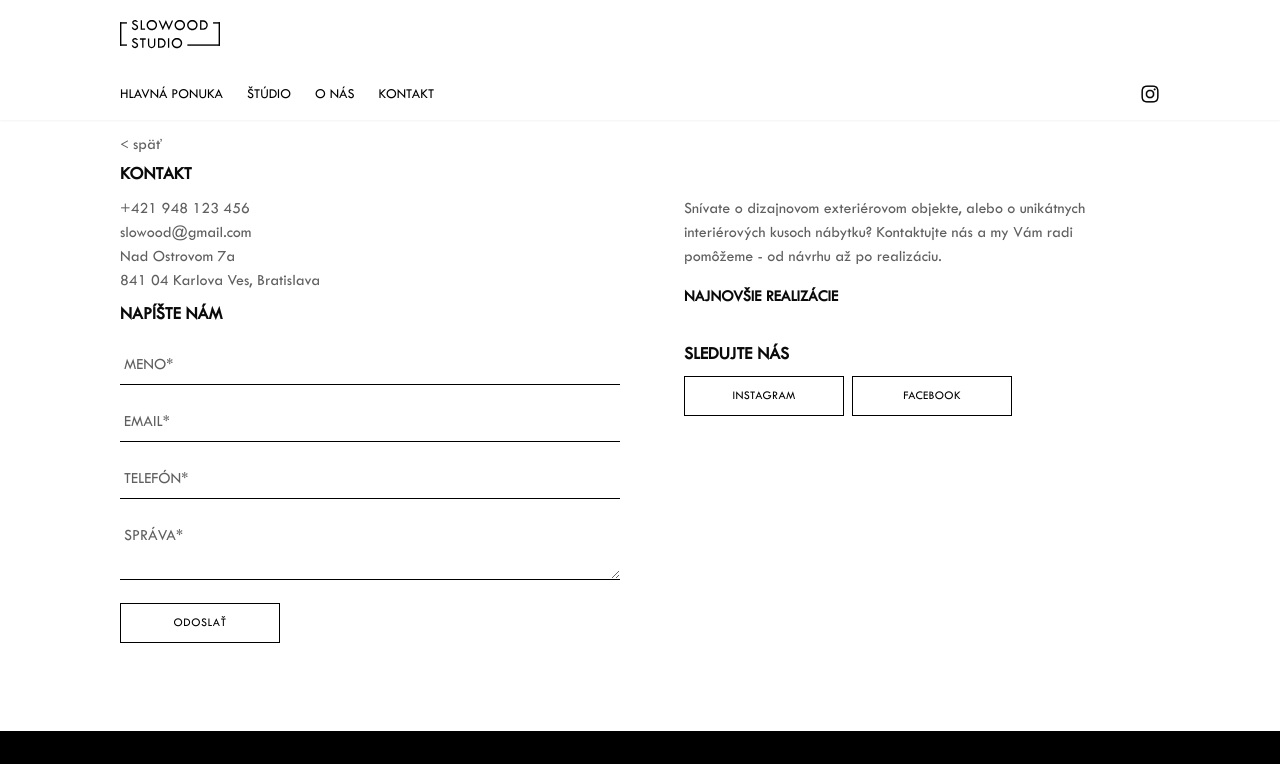
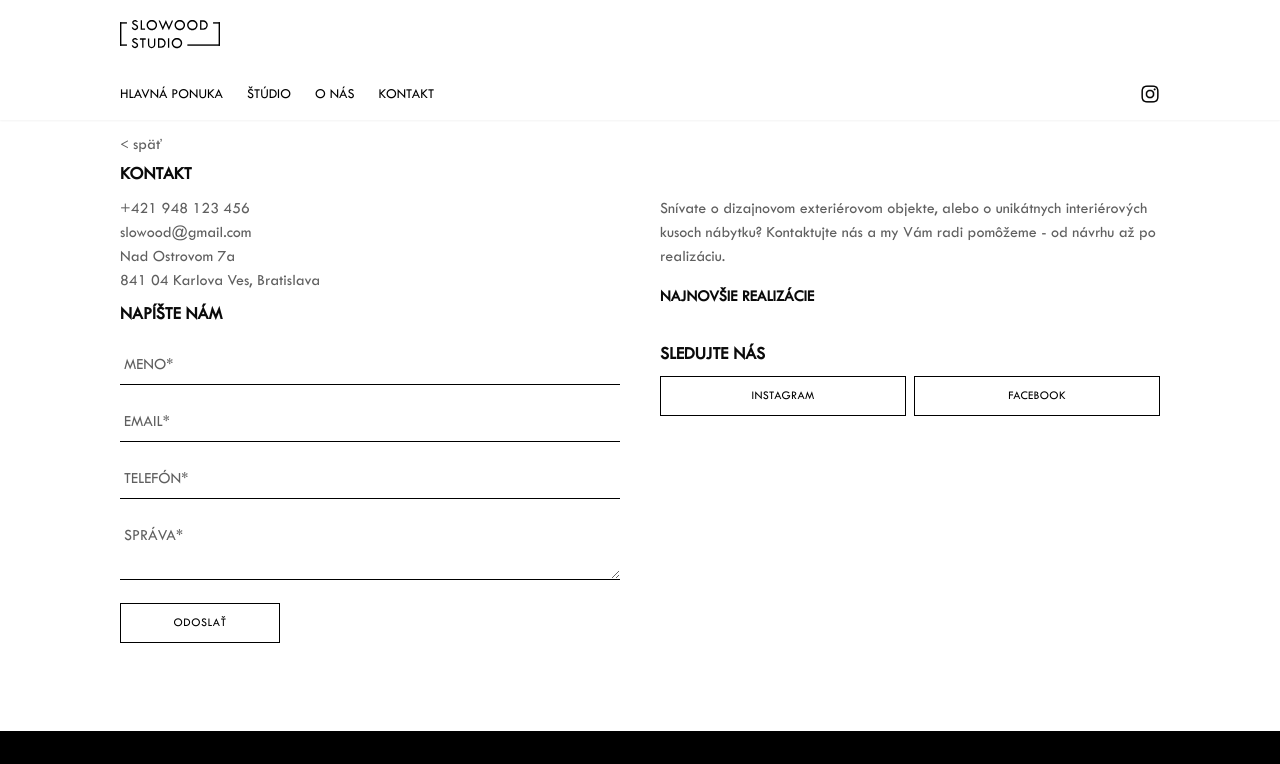
Before and after one commit to marosstudenic/slowood, a Next.js app: page /kontakt in a window 1280 px wide. Shown: the top 764 px of the page. Built offline with nearby package versions, Linux system fonts and the light colour scheme.

Commit message:
update web by feedback

```diff
--- a/src/app/(public)/kontakt/InstagramFeed.tsx
+++ b/src/app/(public)/kontakt/InstagramFeed.tsx
@@ -21,13 +21,13 @@ export const InstagramFeed = () => {
       {/* eslint-disable-next-line @typescript-eslint/no-explicit-any */}
       <div feedspring="inst_GDIXATmVB3yKwhr2kvm7g" className="pt-4"   {...({} as any)} // Type assertion to bypass type-checking
       >
-        <h3 className="uppercase font-bold px-6 pb-2">Najnovšie realizácie</h3>
+        <h3 className="uppercase font-bold px-6 md:px-0 pb-2">Najnovšie realizácie</h3>
         {/* <img feed-field="avatar"></img>
                                 <div feed-field="username"></div>
                                 <div feed-field="follower-count"></div>
                                 <div feed-field="bio"></div> */}
 
-        <div className="grid grid-cols-3 gap-2 px-6">
+        <div className="grid grid-cols-3 gap-2 px-6 md:px-0">
           {
             [1, 2, 3, 4, 5, 6].map((_, index) => (
               // eslint-disable-next-line @typescript-eslint/no-explicit-any
--- a/src/app/(public)/kontakt/page.tsx
+++ b/src/app/(public)/kontakt/page.tsx
@@ -22,7 +22,7 @@ const Page = () => {
         </div>
 
         <div>
-          <p className="px-6 text-primary-text">Snívate o dizajnovom exteriérovom objekte, alebo o unikátnych interiérových kusoch nábytku? Kontaktujte nás a my Vám radi pomôžeme - od návrhu až po realizáciu.</p>
+          <p className="px-6 md:px-0 text-primary-text">Snívate o dizajnovom exteriérovom objekte, alebo o unikátnych interiérových kusoch nábytku? Kontaktujte nás a my Vám radi pomôžeme - od návrhu až po realizáciu.</p>
           <InstagramFeed />
           <SledujteNas />
         </div>
--- a/src/app/(public)/o-nas/page.tsx
+++ b/src/app/(public)/o-nas/page.tsx
@@ -6,9 +6,9 @@ export default function Page(
 ) {
   return (
     <main className="py-0 md:py-6">
-      <div className="px-6 pb-6 md:px-0 md:pb-2 hidden md:block">
+      <div className="px-6 pb-2 md:px-0 md:pb-2 max-md:pt-4">
         <BackButton />
-        <h1 className="text-2xl font-bold uppercase pt-2">O nás</h1>
+        <h1 className="text-2xl font-bold uppercase pt-2 max-md:hidden">O nás</h1>
       </div>
       <div className="md:pb-6 h-[550px] max-md:hidden">
         <Image src="/images/o-nas/o-nas.jpeg" alt={"slowood"} className="h-full" height={1200} width={1200} />
--- a/src/components/SledujeteNas.tsx
+++ b/src/components/SledujeteNas.tsx
@@ -3,15 +3,15 @@ import { LinkButton } from "./LinkButton"
 export const SledujteNas = () => {
     return (
         <div className="pt-4">
-            <h3 className="text-lg font-bold uppercase px-6 pb-2">Sledujte nás</h3>
+            <h3 className="text-lg font-bold uppercase px-6 md:px-0 pb-2">Sledujte nás</h3>
 
-            <div className="flex gap-2 px-6">
+            <div className="flex gap-2 px-6 md:px-0">
                 <LinkButton
                     link="https://www.instagram.com/slowood.sk/"
                     text="Instagram"
                     color="black"
                     weight="thin"
-                    className="border-black max-md:!w-full"
+                    className="border-black !w-full"
                 />
 
                 <LinkButton
@@ -19,7 +19,7 @@ export const SledujteNas = () => {
                     text="Facebook"
                     color="black"
                     weight="thin"
-                    className="border-black max-md:!w-full"
+                    className="border-black !w-full"
                 />
             </div>
         </div>
```
